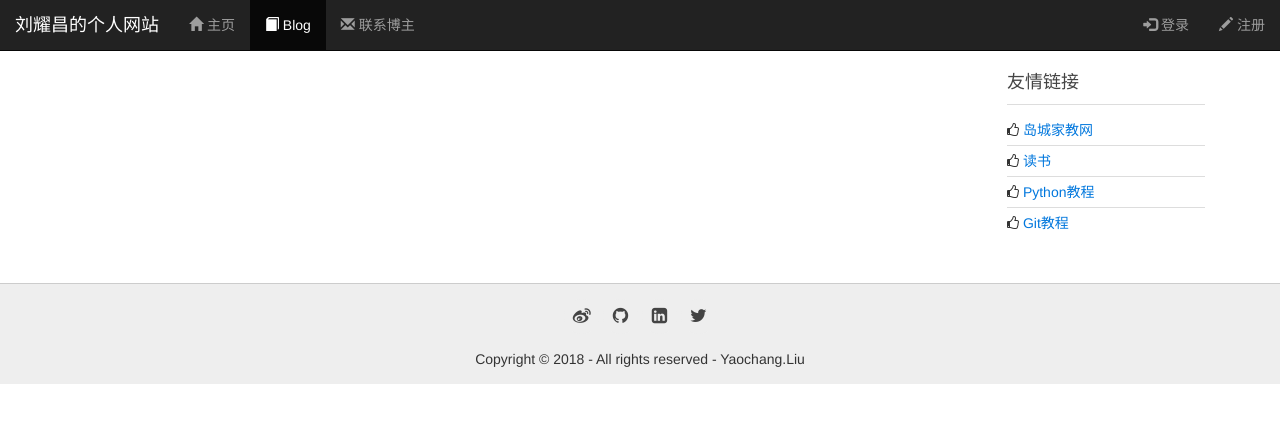
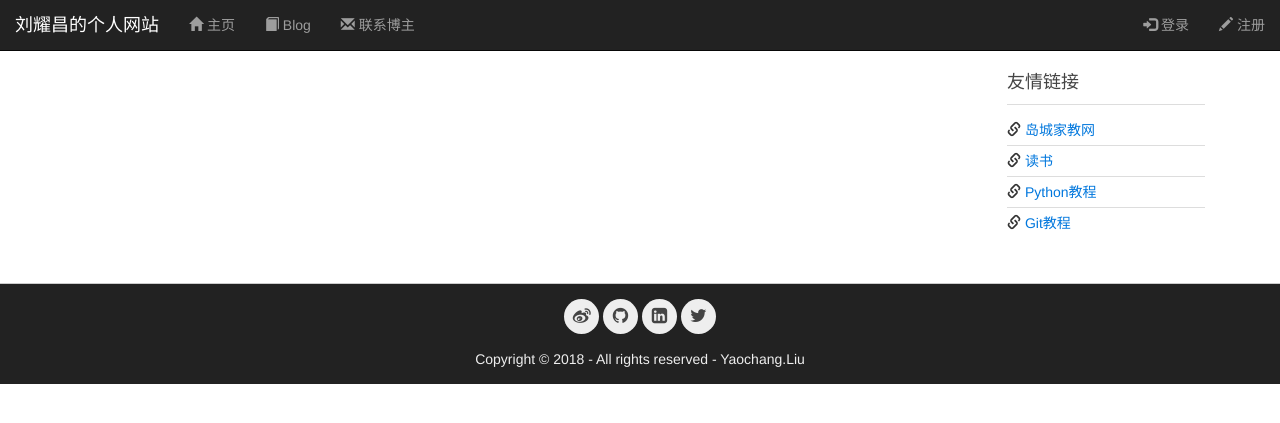
Before and after one commit to GeekLeo/userSystem-Django, a Django app: template blog/templates/blog/index.html in a window 1280 px wide. Shown: the top 423 px of the page. Run offline with Django 3.2, Linux system fonts and the light colour scheme; the template is opened without the code that fills it, so the values that code supplies are empty; some libraries are stand-ins or nearby versions.

Commit message:
change  the css

```diff
--- a/blog/templates/blog/index.html
+++ b/blog/templates/blog/index.html
@@ -22,25 +22,21 @@
                         </div>
                         <div class="col-md-6">
                             {% if request.session.user_name == "testUser" %}
-                                <div class="uk-button-group pull-right">
 
-                                    <a href="{% url 'blog:edit' blog.id %}" class="uk-button uk-button-primary"><i
-                                            class="uk-icon-edit"></i> Edit</a>
-                                    <!-- 这是关联了JavaScript的容器 -->
-                                    <div data-uk-dropdown="{mode:'click'}" class="uk-open">
-                                        <!-- 拨动下拉菜单的按钮 -->
+                                <div class="btn-group pull-right">
+                                    <button type="button" class="btn btn-primary dropdown-toggle"
+                                            data-toggle="dropdown">操作
+                                        <span class="caret"></span>
+                                    </button>
+                                    <ul class="dropdown-menu" role="menu">
+                                        <li>
+                                            <a href="{% url 'blog:edit' blog.id %}">Edit</a>
+                                        </li>
+                                        <li>
+                                            <a href="{% url 'blog:delete' blog.id %}">Delete</a>
+                                        </li>
 
-                                        <button class="uk-button uk-button-primary"><i class="uk-icon-caret-down"></i>
-                                        </button>
-
-                                        <div class="uk-dropdown uk-dropdown-small">
-                                            <ul class="uk-nav uk-nav-dropdown">
-                                                <li><a href="{% url 'blog:delete' blog.id %}"><i
-                                                        class="uk-icon-trash-o"></i>
-                                                    Delete</a></li>
-                                            </ul>
-                                        </div>
-                                    </div>
+                                    </ul>
                                 </div>
                             {% endif %}
                         </div>
@@ -55,11 +51,11 @@
                 <div class="uk-panel uk-panel-header">
                     <h3 class="uk-panel-title">友情链接</h3>
                     <ul class="uk-list uk-list-line">
-                        <li><i class="uk-icon-thumbs-o-up"></i> <a target="_blank" href="http://www.dcjjw.com">岛城家教网</a>
+                        <li><i class="glyphicon glyphicon-link"></i> <a target="_blank" href="http://www.dcjjw.com">岛城家教网</a>
                         </li>
-                        <li><i class="uk-icon-thumbs-o-up"></i> <a target="_blank" href="#">读书</a></li>
-                        <li><i class="uk-icon-thumbs-o-up"></i> <a target="_blank" href="#">Python教程</a></li>
-                        <li><i class="uk-icon-thumbs-o-up"></i> <a target="_blank" href="#">Git教程</a></li>
+                        <li><i class="glyphicon glyphicon-link"></i> <a target="_blank" href="#">读书</a></li>
+                        <li><i class="glyphicon glyphicon-link"></i> <a target="_blank" href="#">Python教程</a></li>
+                        <li><i class="glyphicon glyphicon-link"></i> <a target="_blank" href="#">Git教程</a></li>
                     </ul>
                 </div>
             </div>
--- /dev/null
+++ b/static/js/header.js
@@ -0,0 +1,9 @@
+$(function ()
+{
+     $('.navbar-nav li').find('a').each(function () {
+            if (this.href == document.location.href || document.location.href.search(this.href) >= 0) {
+                $(this).parent().siblings('li').removeClass('active');
+                $(this).parent().addClass('active');
+            }
+        });
+});
--- a/templates/base.html
+++ b/templates/base.html
@@ -41,7 +41,7 @@
             <ul class="nav navbar-nav">
                 <li class=""><a href="{% url 'home' %}"><span class="glyphicon glyphicon-home"></span> 主页</a>
                 </li>
-                <li class="active"><a href="{% url 'blog:index' %}"><span class="glyphicon glyphicon-book"></span> Blog</a>
+                <li class=""><a href="{% url 'blog:index' %}"><span class="glyphicon glyphicon-book"></span> Blog</a>
                 </li>
                 <li class=""><a href="mailto:Geek_Leo@outlook.com"><span class="glyphicon glyphicon-envelope"></span>
                     联系博主</a></li>
@@ -77,7 +77,7 @@
     </div><!-- /.container-fluid -->
 </nav>
 {% block content %}{% endblock content %}
-<div class="uk-margin-large-top" style="background-color:#eee; border-top:1px solid #ccc;">
+<div class="uk-margin-large-top" style="background-color:#222; border-top:1px solid #ccc;">
     <div class="uk-container uk-container-center uk-text-center">
         <div class="uk-panel uk-margin-top uk-margin-bottom">
             <p>
@@ -86,7 +86,7 @@
                 <a target="_blank" href="#" class="uk-icon-button uk-icon-linkedin-square"></a>
                 <a target="_blank" href="https://twitter.com/LiuYaochang" class="uk-icon-button uk-icon-twitter"></a>
             </p>
-            <p>Copyright &copy; {% now "Y" %} - All rights reserved - Yaochang.Liu</p>
+            <p style="color: #eee;">Copyright &copy; {% now "Y" %} - All rights reserved - Yaochang.Liu</p>
 
         </div>
 
@@ -97,5 +97,6 @@
 <!-- Include all compiled plugins (below), or include individual files as needed -->
 <script src="{% static 'bootstrap-3.3.7-dist/js/bootstrap.min.js' %}"></script>
 <script src="{% static 'uikit-2.27.5/js/uikit.min.js' %}"></script>
+<script src="{% static 'js/header.js' %}"></script>
 </body>
 </html>
```
Also changed, not shown: blog/templates/blog/detail.html (+27 -29 lines).
